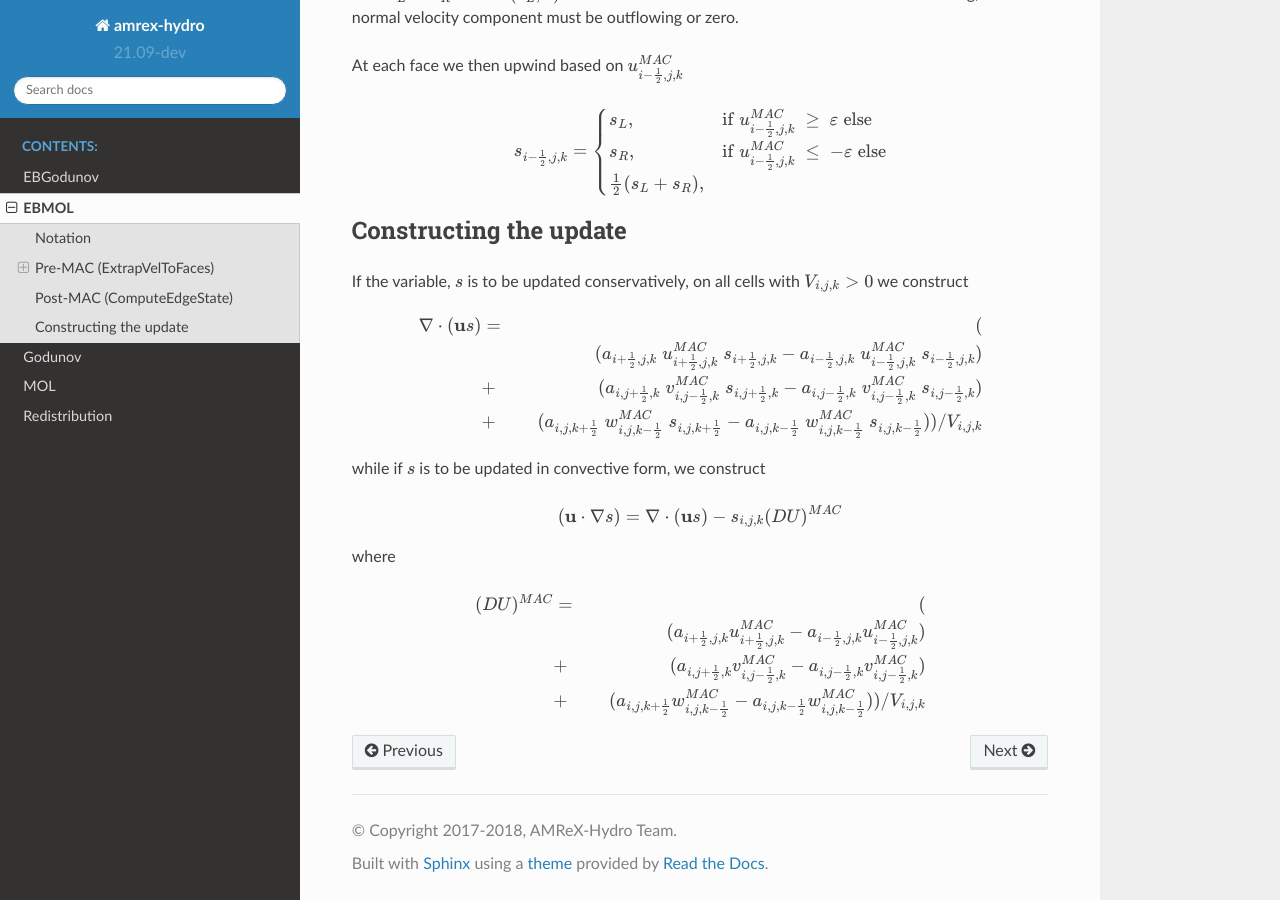
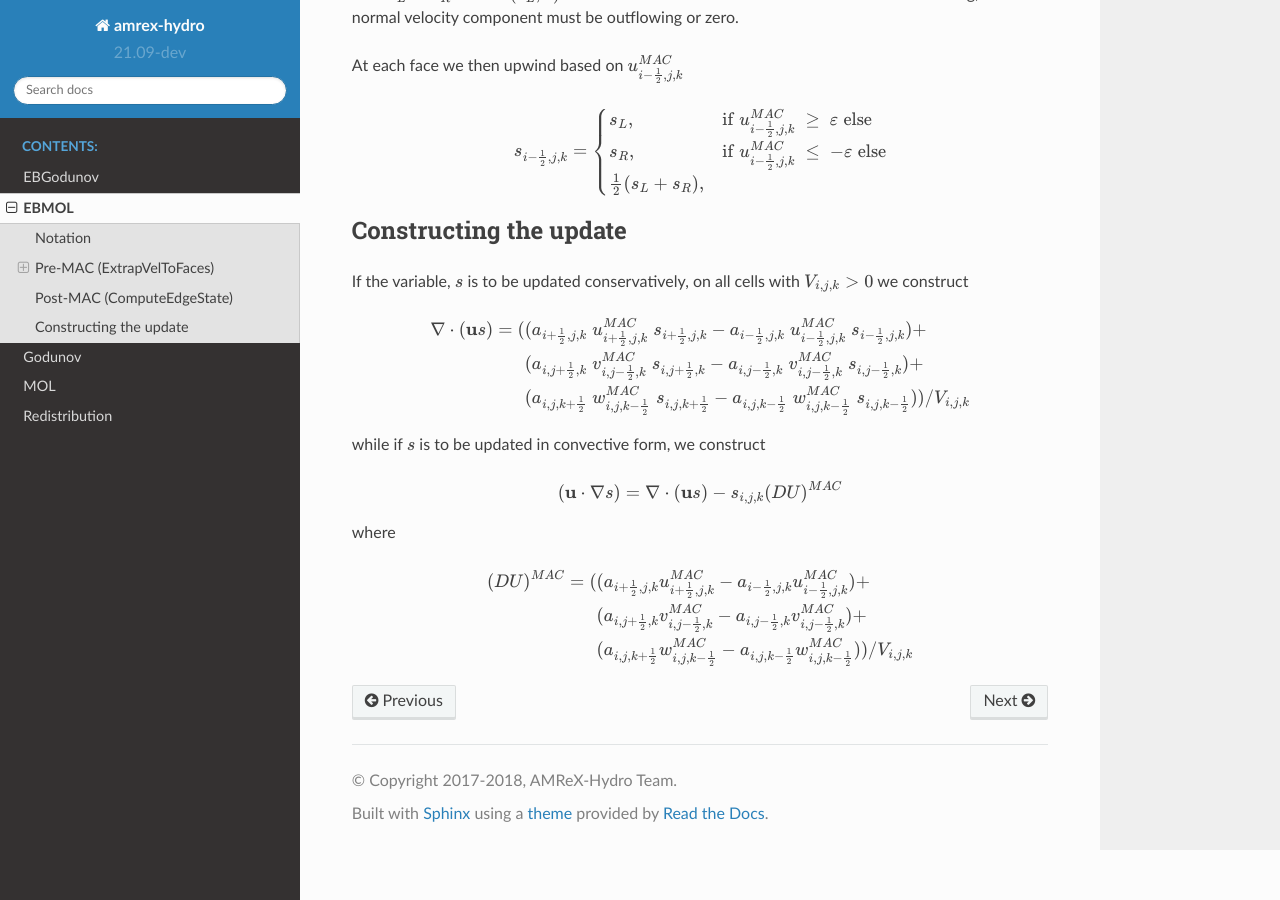
Before and after one commit to AMReX-Fluids/AMReX-Hydro, a Sphinx documentation site: the page built from Docs/source/EBMOL.rst, in a window 1280 px wide and 900 px high, scrolled down 1927 px. Built offline with Sphinx 7.4.7 and the Read the Docs theme 2.0.0, drawn with Linux system fonts in a browser that asks for light colours.

Commit message:
more equation formatting

```diff
--- a/Docs/source/EBMOL.rst
+++ b/Docs/source/EBMOL.rst
@@ -132,14 +132,13 @@ If the variable, :math:`s` is to be updated conservatively, on all cells with :m
 
 .. math::
 
-   \begin{aligned}
-   \nabla \cdot ({\bf u}s) &=& ( \\
-                           & & (a_{i+\frac{1}{2},j,k} \; u^{MAC}_{i+\frac{1}{2},j,k}\; s_{i+\frac{1}{2},j,k}
-                              - a_{i-\frac{1}{2},j,k} \; u^{MAC}_{i-\frac{1}{2},j,k}\; s_{i-\frac{1}{2},j,k}) \\
-                           &+& (a_{i,j+\frac{1}{2},k} \; v^{MAC}_{i,j-\frac{1}{2},k}\; s_{i,j+\frac{1}{2},k}
-                              - a_{i,j-\frac{1}{2},k} \; v^{MAC}_{i,j-\frac{1}{2},k}\; s_{i,j-\frac{1}{2},k}) \\
-                           &+& (a_{i,j,k+\frac{1}{2}} \; w^{MAC}_{i,j,k-\frac{1}{2}}\; s_{i,j,k+\frac{1}{2}}
-                              - a_{i,j,k-\frac{1}{2}} \; w^{MAC}_{i,j,k-\frac{1}{2}}\; s_{i,j,k-\frac{1}{2}}) ) / V_{i,j,k} \\\end{aligned}
+   \nabla \cdot ({\bf u}s)  = (
+                              & (a_{i+\frac{1}{2},j,k} \; u^{MAC}_{i+\frac{1}{2},j,k}\; s_{i+\frac{1}{2},j,k}
+                               - a_{i-\frac{1}{2},j,k} \; u^{MAC}_{i-\frac{1}{2},j,k}\; s_{i-\frac{1}{2},j,k}) + \\
+                              & (a_{i,j+\frac{1}{2},k} \; v^{MAC}_{i,j-\frac{1}{2},k}\; s_{i,j+\frac{1}{2},k}
+                               - a_{i,j-\frac{1}{2},k} \; v^{MAC}_{i,j-\frac{1}{2},k}\; s_{i,j-\frac{1}{2},k}) + \\
+                              & (a_{i,j,k+\frac{1}{2}} \; w^{MAC}_{i,j,k-\frac{1}{2}}\; s_{i,j,k+\frac{1}{2}}
+                               - a_{i,j,k-\frac{1}{2}} \; w^{MAC}_{i,j,k-\frac{1}{2}}\; s_{i,j,k-\frac{1}{2}}) ) / V_{i,j,k}
 
 while if :math:`s` is to be updated in convective form, we construct
 
@@ -151,8 +150,7 @@ where
 
 .. math::
 
-   \begin{aligned}
-   (DU)^{MAC}  &=& (  \\
-               & & (a_{i+\frac{1}{2},j,k} u^{MAC}_{i+\frac{1}{2},j,k}- a_{i-\frac{1}{2},j,k} u^{MAC}_{i-\frac{1}{2},j,k}) \\
-               &+& (a_{i,j+\frac{1}{2},k} v^{MAC}_{i,j-\frac{1}{2},k}- a_{i,j-\frac{1}{2},k} v^{MAC}_{i,j-\frac{1}{2},k}) \\
-               &+& (a_{i,j,k+\frac{1}{2}} w^{MAC}_{i,j,k-\frac{1}{2}}- a_{i,j,k-\frac{1}{2}} w^{MAC}_{i,j,k-\frac{1}{2}}) ) / V_{i,j,k} \\\end{aligned}
+   (DU)^{MAC}  = (
+                 & (a_{i+\frac{1}{2},j,k} u^{MAC}_{i+\frac{1}{2},j,k}- a_{i-\frac{1}{2},j,k} u^{MAC}_{i-\frac{1}{2},j,k}) + \\
+                 & (a_{i,j+\frac{1}{2},k} v^{MAC}_{i,j-\frac{1}{2},k}- a_{i,j-\frac{1}{2},k} v^{MAC}_{i,j-\frac{1}{2},k}) + \\
+                 & (a_{i,j,k+\frac{1}{2}} w^{MAC}_{i,j,k-\frac{1}{2}}- a_{i,j,k-\frac{1}{2}} w^{MAC}_{i,j,k-\frac{1}{2}}) ) / V_{i,j,k}
```
Also changed, not shown: Docs/source/Godunov.rst (+8 -14 lines), Docs/source/MOL.rst (+10 -13 lines).
